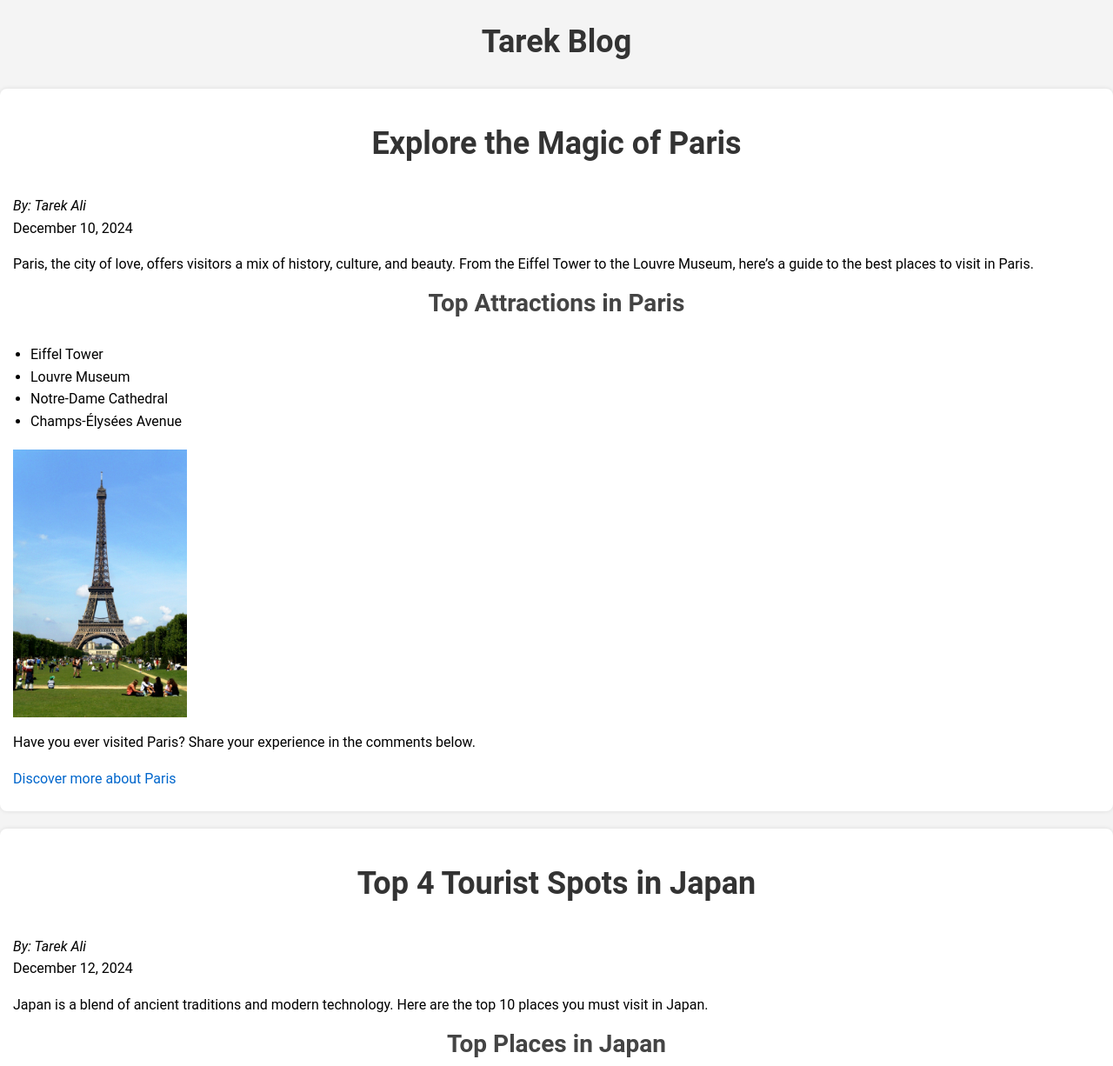
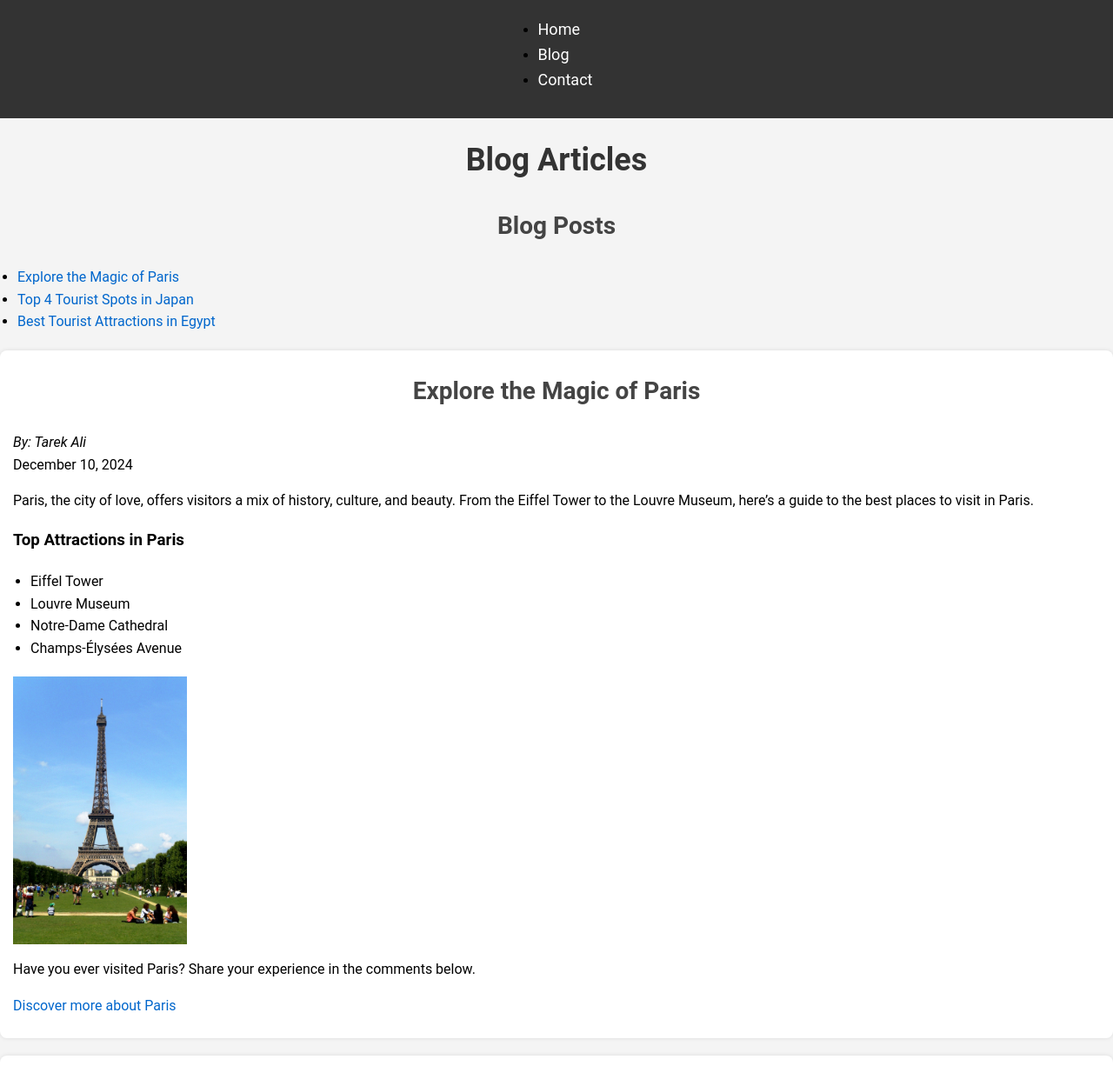
Before and after one commit to tarek-ali20/Tarek-Blog, a plain HTML site: page blog.html in a window 1280 px wide. Shown: the top 1226 px of the page at 87% size. Drawn offline with Linux system fonts and the light colour scheme.

Commit message:
customize Blog with requirment

```diff
--- a/blog.html
+++ b/blog.html
@@ -3,22 +3,44 @@
 <head>
     <meta charset="UTF-8">
     <meta name="viewport" content="width=device-width, initial-scale=1.0">
-    <title>Travel Guide</title>
-     <!-- Link to the external CSS file -->
+    <title>Blog - Tarek's Travel Guide</title>
     <link rel="stylesheet" href="style.css">
 </head>
 <body>
-    <h1>Tarek Blog</h1>
 
+    <!-- Navigation Menu -->
+    <nav>
+        <ul>
+            <li><a href="index.html">Home</a></li>
+            <li><a href="blog.html">Blog</a></li>
+            <li><a href="contact.html">Contact</a></li>
+        </ul>
+    </nav>
+
+    <h1>Blog Articles</h1>
+
+    <!-- Blog Layout -->
+    <div class="blog-layout">
+        <!-- Left Column: List of Blog Posts -->
+        <aside class="post-list">
+            <h2>Blog Posts</h2>
+            <ul>
+                <li><a href="#paris">Explore the Magic of Paris</a></li>
+                <li><a href="#japan">Top 4 Tourist Spots in Japan</a></li>
+                <li><a href="#egypt">Best Tourist Attractions in Egypt</a></li>
+            </ul>
+        </aside>
+
+        <!-- Right Column: Detailed Blog Post -->
+        <div class="post-detail">
             <!-- Paris Article -->
             <article id="paris">
-        <h1>Explore the Magic of Paris</h1>
+                <h2>Explore the Magic of Paris</h2>
                 <address>By: Tarek Ali</address>
                 <time datetime="2024-12-10">December 10, 2024</time>
-
                 <p>Paris, the city of love, offers visitors a mix of history, culture, and beauty. From the Eiffel Tower to the Louvre Museum, here’s a guide to the best places to visit in Paris.</p>
 
-        <h2>Top Attractions in Paris</h2>
+                <h3>Top Attractions in Paris</h3>
                 <ul>
                     <li>Eiffel Tower</li>
                     <li>Louvre Museum</li>
@@ -26,20 +48,21 @@
                     <li>Champs-Élysées Avenue</li>
                 </ul>
 
+                <!-- Image of Paris -->
                 <img src="Images/baries.jpg" alt="Eiffel Tower in Paris" width="200" height="200">
+
                 <p>Have you ever visited Paris? Share your experience in the comments below.</p>
                 <p><a href="https://www.parisinfo.com" target="_blank">Discover more about Paris</a></p>
             </article>
 
             <!-- Japan Article -->
             <article id="japan">
-        <h1>Top 4 Tourist Spots in Japan</h1>
+                <h2>Top 4 Tourist Spots in Japan</h2>
                 <address>By: Tarek Ali</address>
                 <time datetime="2024-12-12">December 12, 2024</time>
-
                 <p>Japan is a blend of ancient traditions and modern technology. Here are the top 10 places you must visit in Japan.</p>
 
-        <h2>Top Places in Japan</h2>
+                <h3>Top Places in Japan</h3>
                 <ul>
                     <li>Tokyo</li>
                     <li>Kyoto</li>
@@ -47,29 +70,34 @@
                     <li>Kinkaku-ji Temple</li>
                 </ul>
 
+                <!-- Image of Japan -->
                 <img src="Images/Mount Fuji in Japan.jpg" alt="View of Mount Fuji in Japan" width="200" height="200">
+
                 <p><a href="https://www.japan.travel" target="_blank">Discover more about Japan</a></p>
             </article>
 
             <!-- Egypt Article -->
             <article id="egypt">
-        <h1>Best Tourist Attractions in Egypt</h1>
+                <h2>Best Tourist Attractions in Egypt</h2>
                 <address>By: Tarek Ali</address>
                 <time datetime="2024-12-14">December 14, 2024</time>
-
                 <p>Egypt, the land of the Pharaohs, offers visitors an unforgettable experience of history and culture. From the Pyramids of Giza to the Karnak Temple, here are the must-see places in Egypt.</p>
 
-        <h2>Top Tourist Attractions in Egypt</h2>
+                <h3>Top Tourist Attractions in Egypt</h3>
                 <ul>
                     <li>Pyramids of Giza</li>
-            <li>Karnak Temple </li>
+                    <li>Karnak Temple</li>
                     <li>Luxor City</li>
                     <li>Alexandria</li>
                 </ul>
 
+                <!-- Image of Egypt -->
                 <img src="Images/Pyramids of Giza in Egypt.jpg" alt="Pyramids of Giza in Egypt" width="200" height="200">
+
                 <p><a href="https://www.egypt.travel" target="_blank">Discover more about Egypt</a></p>
             </article>
+        </div>
+    </div>
 
 </body>
 </html>
```
Lines whose indentation alone changed are shown as unchanged.
